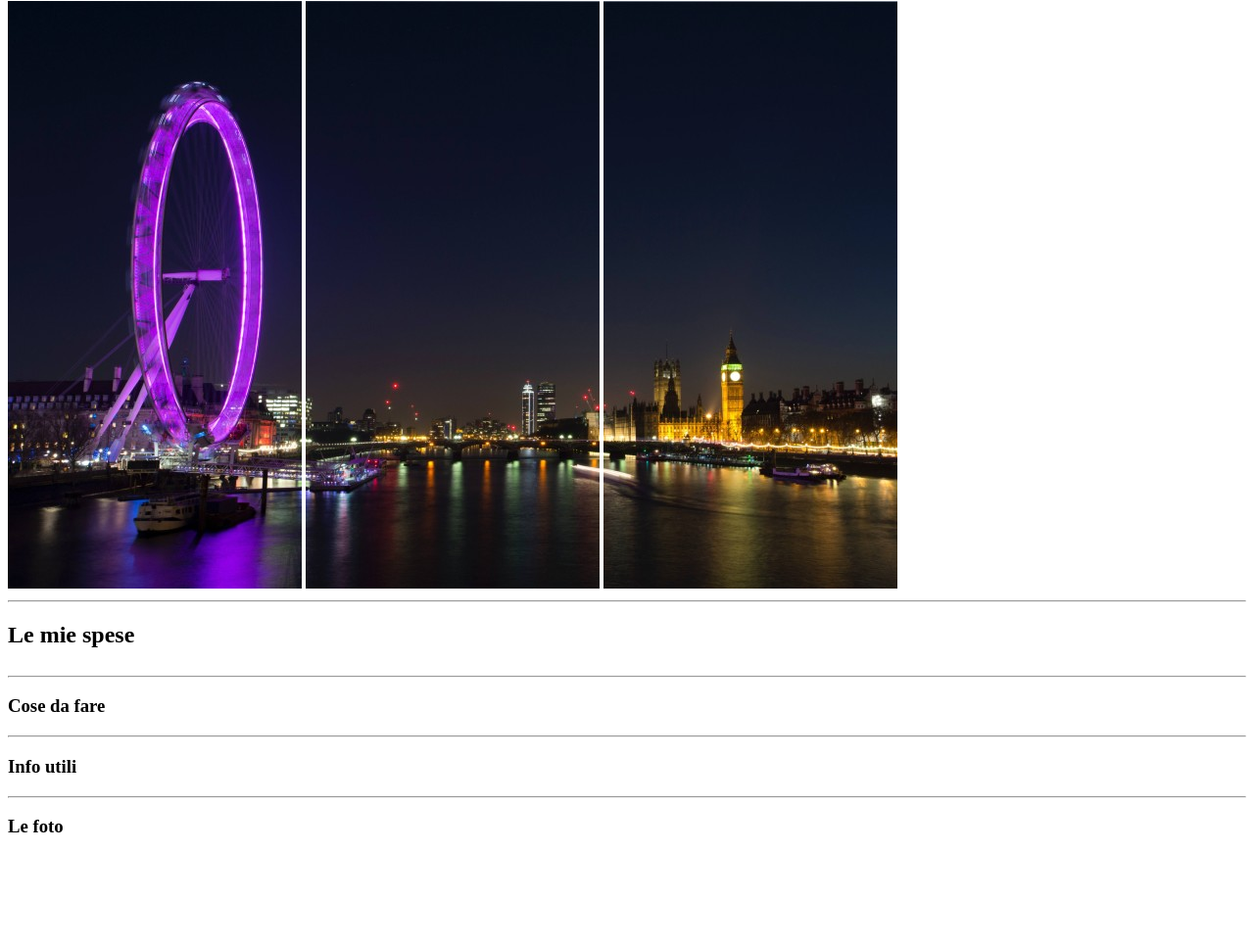
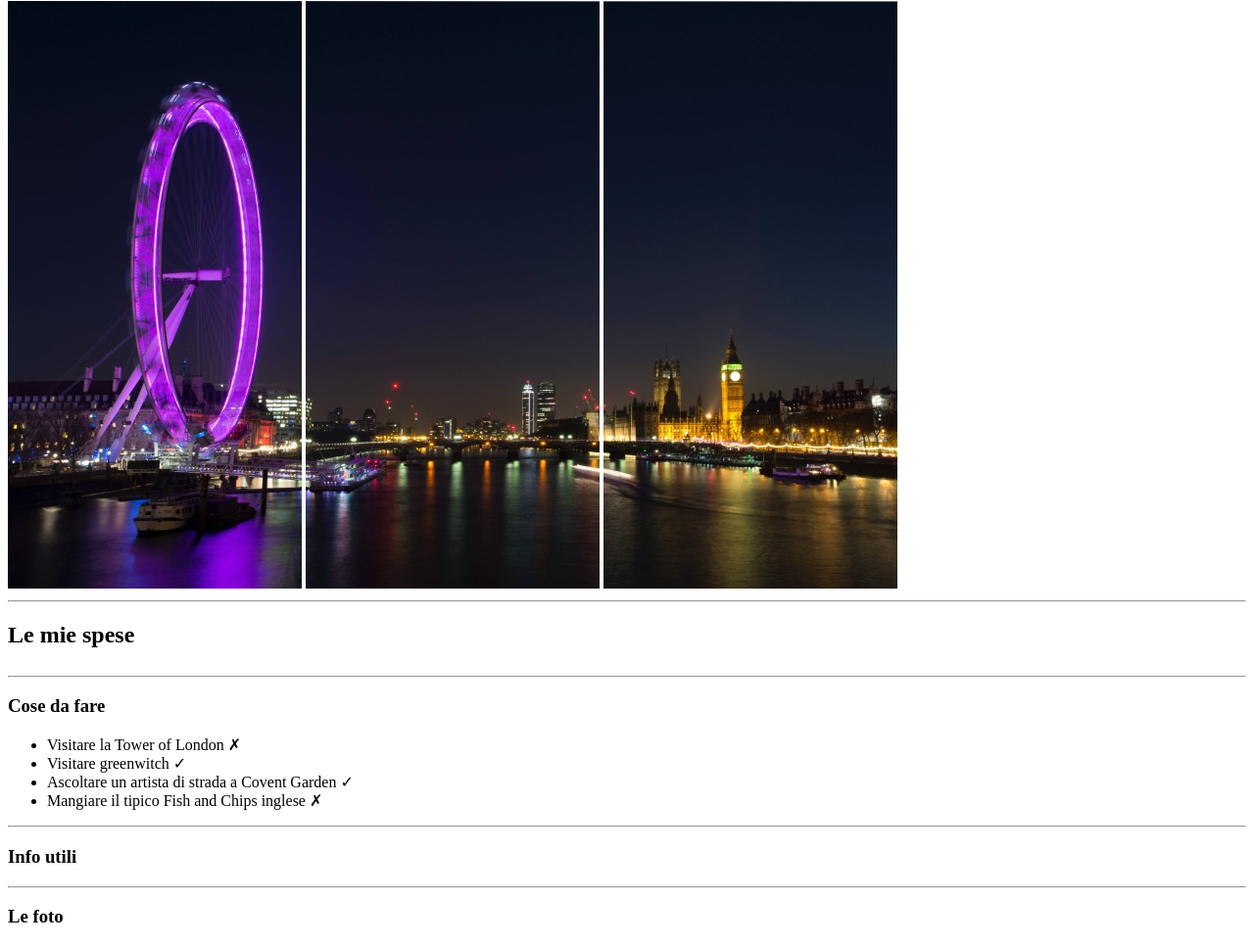
Before and after one commit to MegaEmme/html-london-trip, a plain HTML site: page index.html in a window 1280 px wide. Shown: the part 79-1045 px from the top of the page at 98% size. Before the commit the page ends 953 px from the top, so only its background shows below. Drawn offline with Linux system fonts and the light colour scheme.

Commit message:
feat: chiusa section 2

```diff
--- a/index.html
+++ b/index.html
@@ -31,6 +31,12 @@
         <!-- Seconda sezione: <ul> "lista attività" -->
          <section>
             <h3>Cose da fare</h3>
+            <ul>
+                <li>Visitare la Tower of London &#x2717;</li>
+                <li>Visitare greenwitch &#10003;</li>
+                <li>Ascoltare un artista di strada a Covent Garden &#10003;</li>
+                <li>Mangiare il tipico Fish and Chips inglese &#x2717;</li>
+            </ul>
             <hr>
          </section>
         <!-- Terza sezione: <ol> + <ul> "info utili" -->
```
